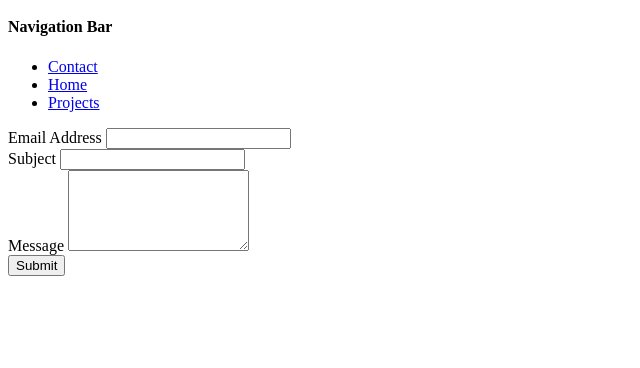
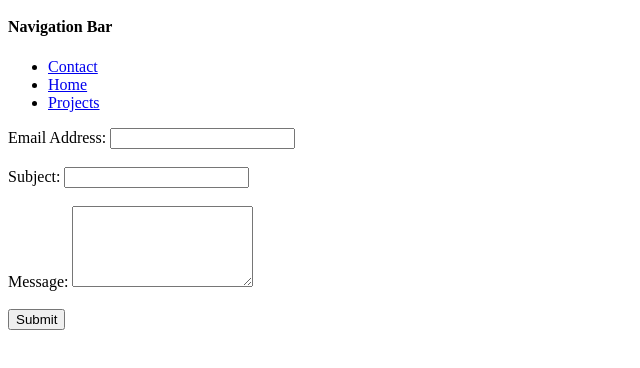
Before and after one commit to eshamir3/Portfolio, a plain HTML site: page contact/index.html in a window 1280 px wide. Shown: the part 48-416 px from the top of the page, without its empty margins (0-640 px from the left). Drawn offline with Linux system fonts and the light colour scheme.

Commit message:
Update index.html

```diff
--- a/contact/index.html
+++ b/contact/index.html
@@ -19,18 +19,22 @@
 
   </nav>
 
-  <form action="mailto:emma.shamir@gmail.com" method="get">
-    <label for="email">Email Address</label>
+  <form action="mailto:emma.shamir@gmail.com" method="POST" enctype="text/plain">
+
+    <label for="email">Email Address:</label>
     <input type="email" name="email" id="email" required>
-    <br>
+    <br><br>
 
-    <label for="subject">Subject</label>
-    <input type="text" name="subject" id="subject" required>
-    <br>
+    <!-- Subject -->
+    <label for="subject">Subject:</label>
+    <input name="subject" id="subject" required>
+    <br><br>
 
-    <label for="body">Message</label>
+    <!-- Message Body -->
+    <label for="body">Message:</label>
     <textarea name="body" id="body" rows="5" required></textarea>
-    <br>
+    <br><br>
 
-    <button>Submit</button>
+    <!-- Submit Button -->
+    <button type="submit">Submit</button>
 </form>
```
